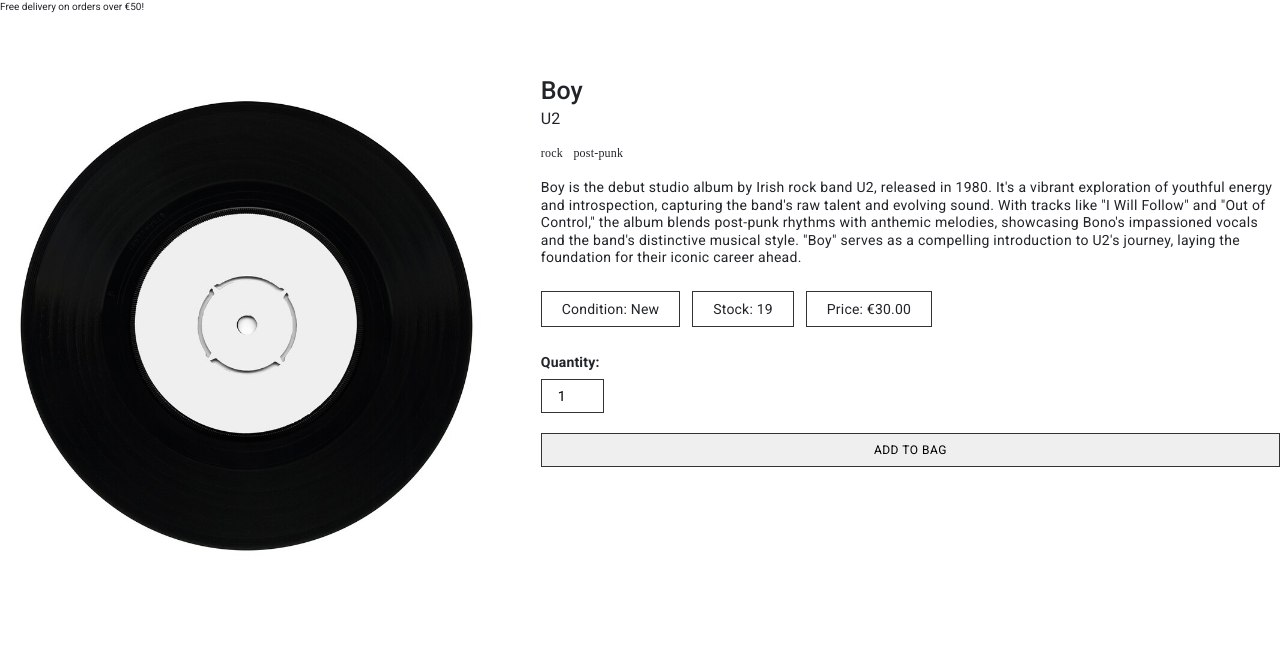
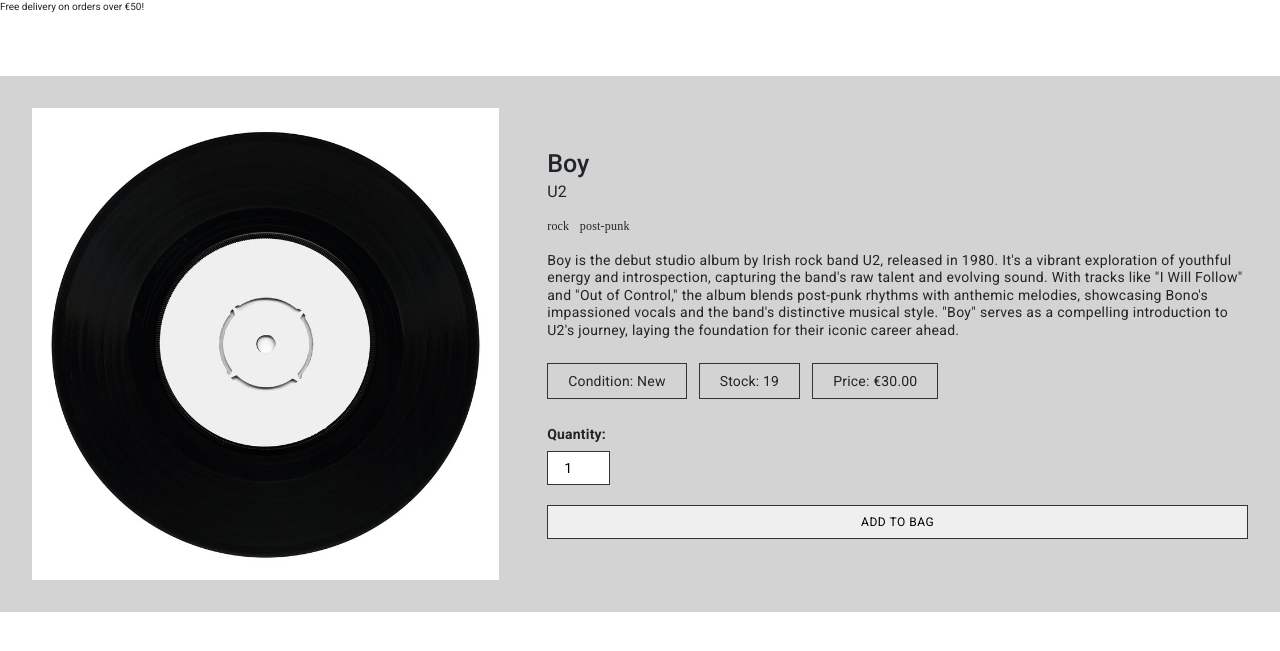
Before and after one commit to AndrewHyland757/Vinyl-Hog-, a Django app: page /products/product/1 in a window 1280 px wide. Shown: the part 35-686 px from the top of the page. Run offline with Django 3.2, Linux system fonts and the light colour scheme; data comes from the database, SQL or seed files in the repository; both versions use the stored data as it was after the commit; some libraries are stand-ins or nearby versions.

Commit message:
Update product.html css

```diff
--- a/static/styles/product.css
+++ b/static/styles/product.css
@@ -5,6 +5,9 @@
     grid-template-columns: 1fr 1.5fr;
     gap: 4.8rem;
     margin-top: 6.4rem;
+    background-color: lightgray;
+    padding: 3.2rem;
+    align-items: center
 
 
 
@@ -12,7 +15,7 @@
 
 
 .img-container {
-    background-color: pink;
+    background-color: ;
 }
 
 .img-container img {
```
Also changed, not shown: db.sqlite3, static/images/Radioheadokcomputer_uTqEGG9.png (added).
